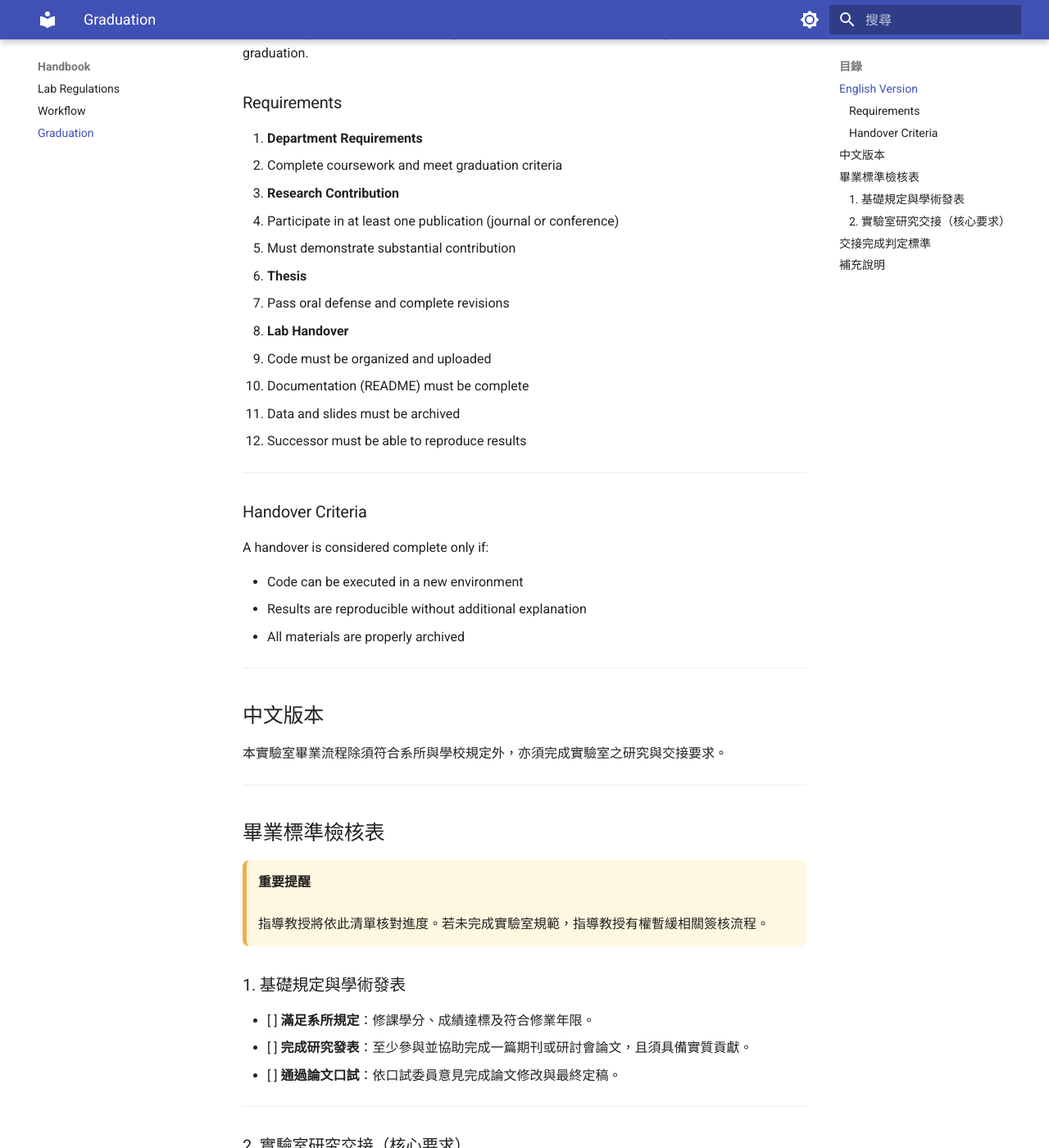
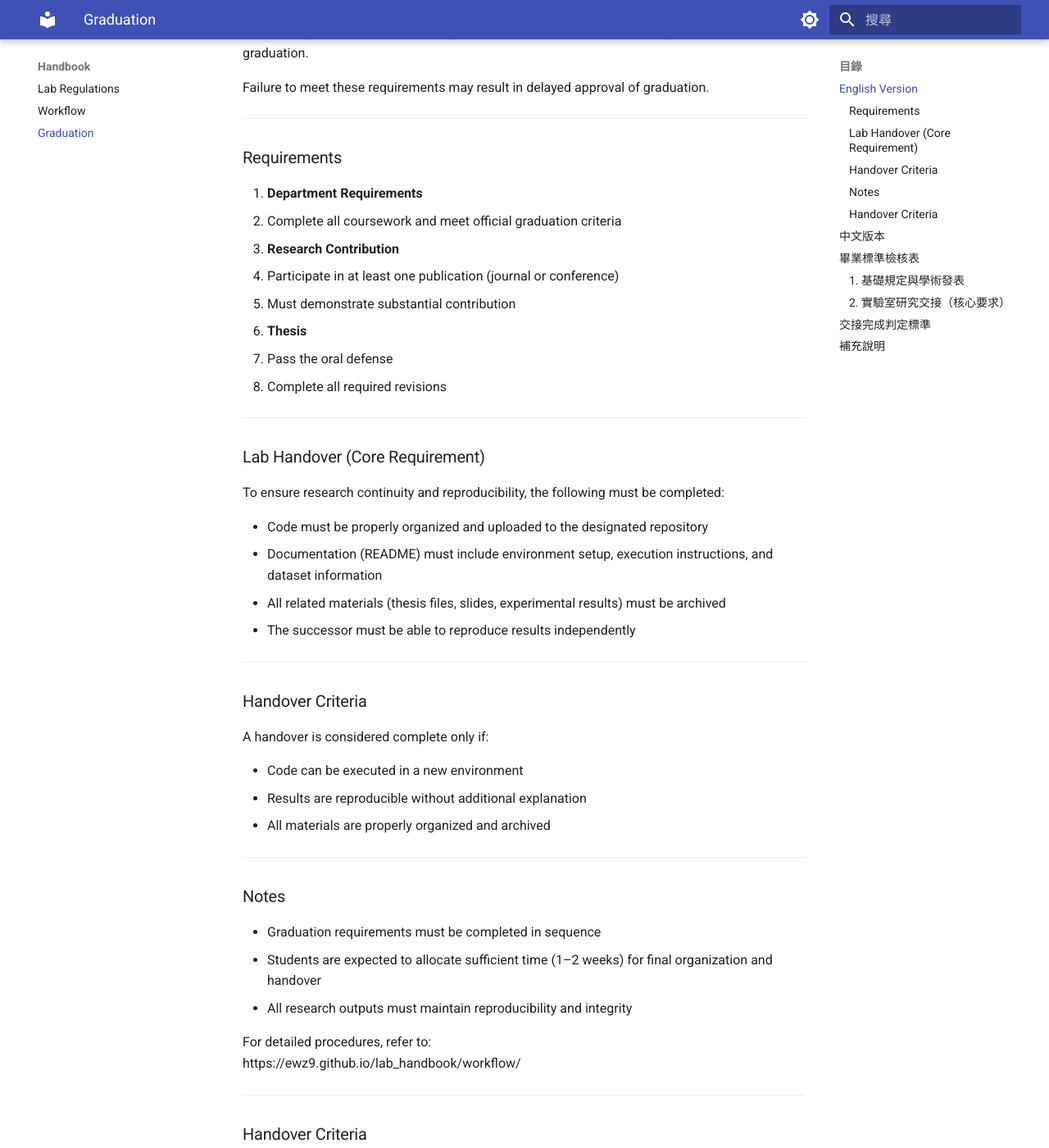
Before and after one commit to Ewz9/lab_handbook, an MkDocs documentation site: the page built from docs/graduate.md, in a window 1280 px wide and 1400 px high, scrolled down 294 px. Shown: the whole window at 82% size. Built offline with MkDocs 1.6.1 and Material for MkDocs 9.7.7, drawn with Linux system fonts in a browser that asks for light colours.

Commit message:
Update graduate.md

```diff
--- a/docs/graduate.md
+++ b/docs/graduate.md
@@ -6,23 +6,54 @@
 
 This lab requires all students to complete both academic and internal requirements before graduation.
 
+Failure to meet these requirements may result in delayed approval of graduation.
+
+---
+
 ### Requirements
 
 1. **Department Requirements**
-   - Complete coursework and meet graduation criteria
+   - Complete all coursework and meet official graduation criteria
 
 2. **Research Contribution**
    - Participate in at least one publication (journal or conference)
    - Must demonstrate substantial contribution
 
 3. **Thesis**
-   - Pass oral defense and complete revisions
+   - Pass the oral defense
+   - Complete all required revisions
 
-4. **Lab Handover**
-   - Code must be organized and uploaded
-   - Documentation (README) must be complete
-   - Data and slides must be archived
-   - Successor must be able to reproduce results
+---
+
+### Lab Handover (Core Requirement)
+
+To ensure research continuity and reproducibility, the following must be completed:
+
+- Code must be properly organized and uploaded to the designated repository
+- Documentation (README) must include environment setup, execution instructions, and dataset information
+- All related materials (thesis files, slides, experimental results) must be archived
+- The successor must be able to reproduce results independently
+
+---
+
+### Handover Criteria
+
+A handover is considered complete only if:
+
+- Code can be executed in a new environment
+- Results are reproducible without additional explanation
+- All materials are properly organized and archived
+
+---
+
+### Notes
+
+- Graduation requirements must be completed in sequence
+- Students are expected to allocate sufficient time (1–2 weeks) for final organization and handover
+- All research outputs must maintain reproducibility and integrity
+
+For detailed procedures, refer to:
+https://ewz9.github.io/lab_handbook/workflow/
 
 ---
 
```
